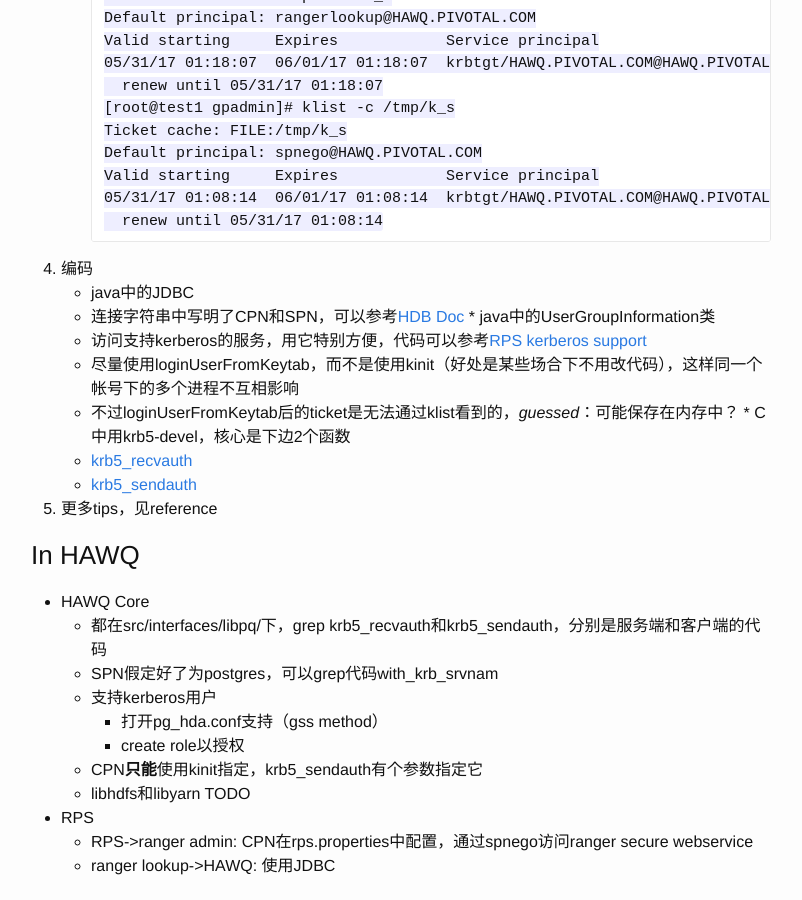
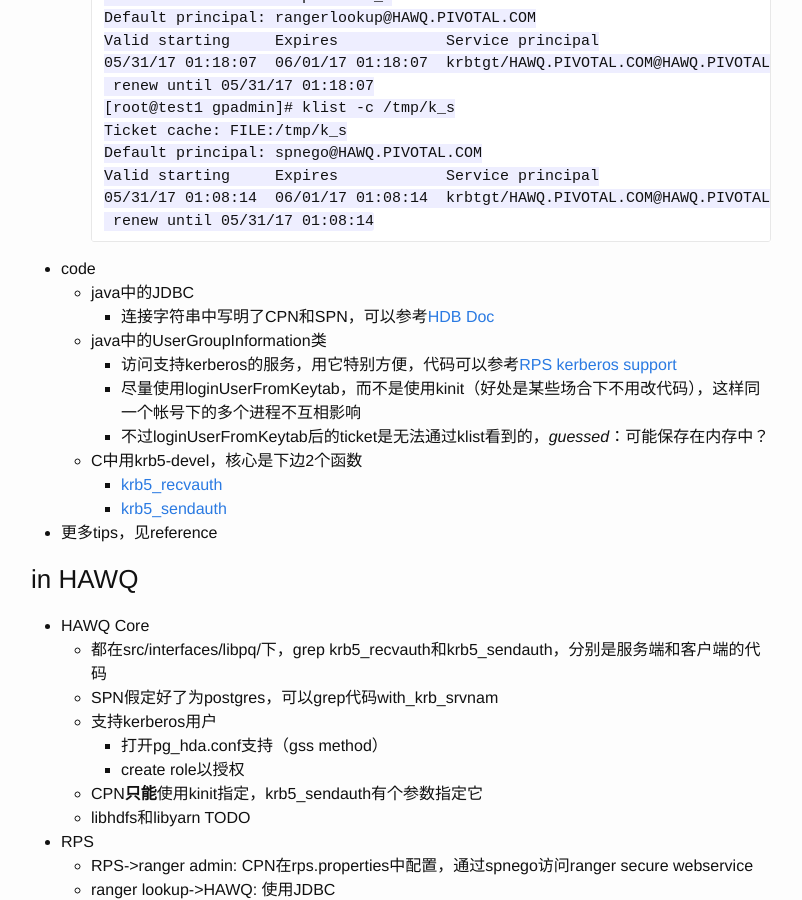
Before and after one commit to hawq-cn/hawq-cn.github.io, a Jekyll site: the page built from _posts/2017-06-03-kerberos-study.markdown, in a window 1280 px wide and 900 px high, scrolled down 735 px. Shown: the whole window, without its empty margins (239-1041 px from the left). Built offline with Jekyll 4.4.1, drawn with Linux system fonts in a browser that asks for light colours; part of the change alters nothing that is shown.

Commit message:
refine formation of kerberos-study

````diff
--- a/_posts/2017-06-03-kerberos-study.markdown
+++ b/_posts/2017-06-03-kerberos-study.markdown
@@ -15,13 +15,13 @@ published: true
 先看这篇文章：http://www.tuicool.com/articles/6j2uQn ，简单来说：CPN(client principal)拿着一个可以长期访问SPN（server principal）的ticket，server通过这个ticket来完成对client的身份认证。
 
 ### tips
-1. kerberos只负责认证，一定要**明确CPN和SPN**
+* kerberos只负责认证，一定要**明确CPN和SPN**
   * 每个PN都还有自己的密钥（keytab文件），只有自己和KDC知道
   * server和KDC是不交互的，client给的ticket已经用server的密钥加密了，
-2. spnego，ticket在http header中传递
+* spnego，ticket在http header中传递
   * *guessed*：SPN是基于约定：HTTP/FQDN@REALM
   * 留意FQDN，要写对服务地址，否则可能出现checksum error
-3. 一个帐号下的kinit是否可以init多个CPN？
+* 一个帐号下的kinit是否可以init多个CPN？
   * 不能，后一个会destroy之前的CPN
   * 如果有此类需求，可以考虑使用区分cache文件并设置KRB5CCNAME环境变量，举例
   ```
@@ -38,7 +38,7 @@ Valid starting     Expires            Service principal
 05/31/17 01:08:14  06/01/17 01:08:14  krbtgt/HAWQ.PIVOTAL.COM@HAWQ.PIVOTAL.COM
      renew until 05/31/17 01:08:14
   ```
-4. 编码
+* code
   * java中的JDBC
     * 连接字符串中写明了CPN和SPN，可以参考[HDB Doc](http://hdb.docs.pivotal.io/220/hawq/clientaccess/kerberos.html#topic9)
   * java中的UserGroupInformation类
@@ -48,9 +48,9 @@ Valid starting     Expires            Service principal
   * C中用krb5-devel，核心是下边2个函数
     * [krb5_recvauth](https://web.mit.edu/Kerberos/krb5-devel/doc/appdev/refs/api/krb5_recvauth.html)
     * [krb5_sendauth](https://web.mit.edu/Kerberos/krb5-devel/doc/appdev/refs/api/krb5_sendauth.html)
-5. 更多tips，见reference
+* 更多tips，见reference
 
-### In HAWQ
+### in HAWQ
 * HAWQ Core
   * 都在src/interfaces/libpq/下，grep krb5_recvauth和krb5_sendauth，分别是服务端和客户端的代码
   * SPN假定好了为postgres，可以grep代码with_krb_srvnam
````
